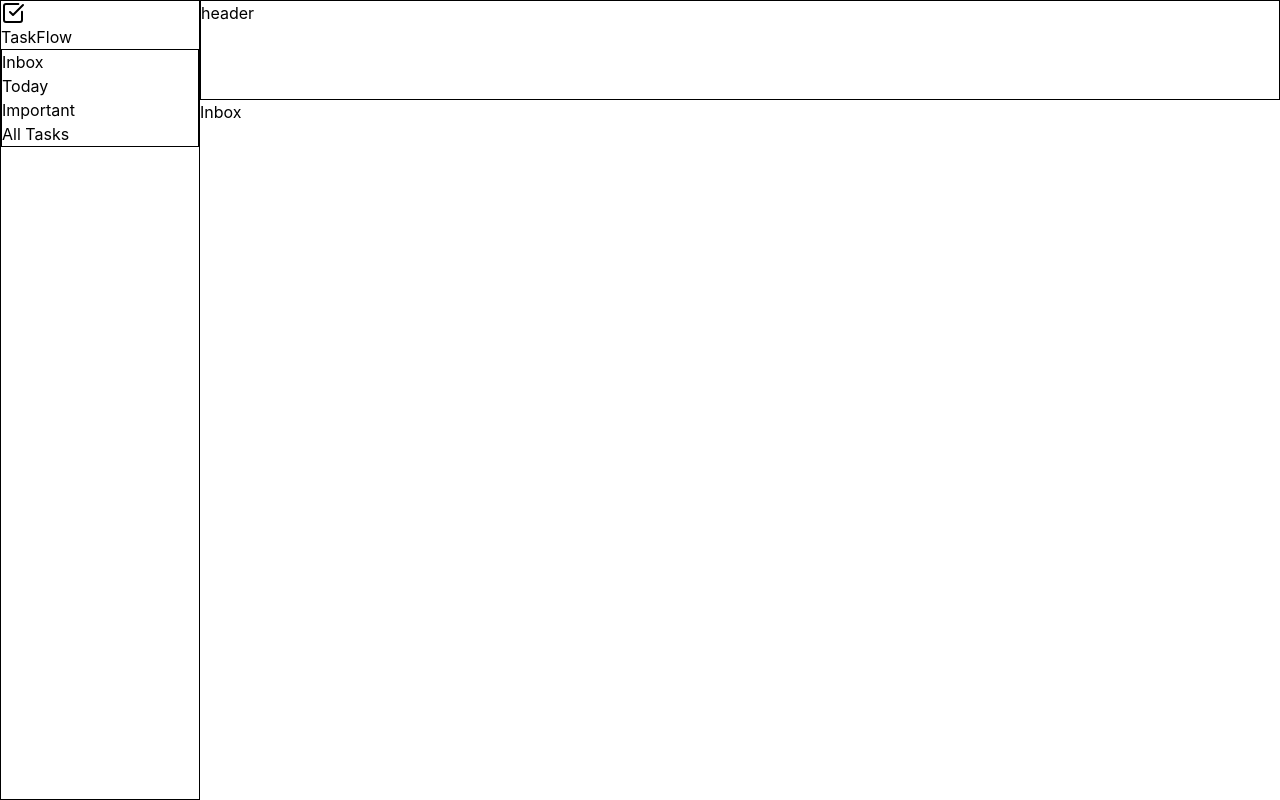
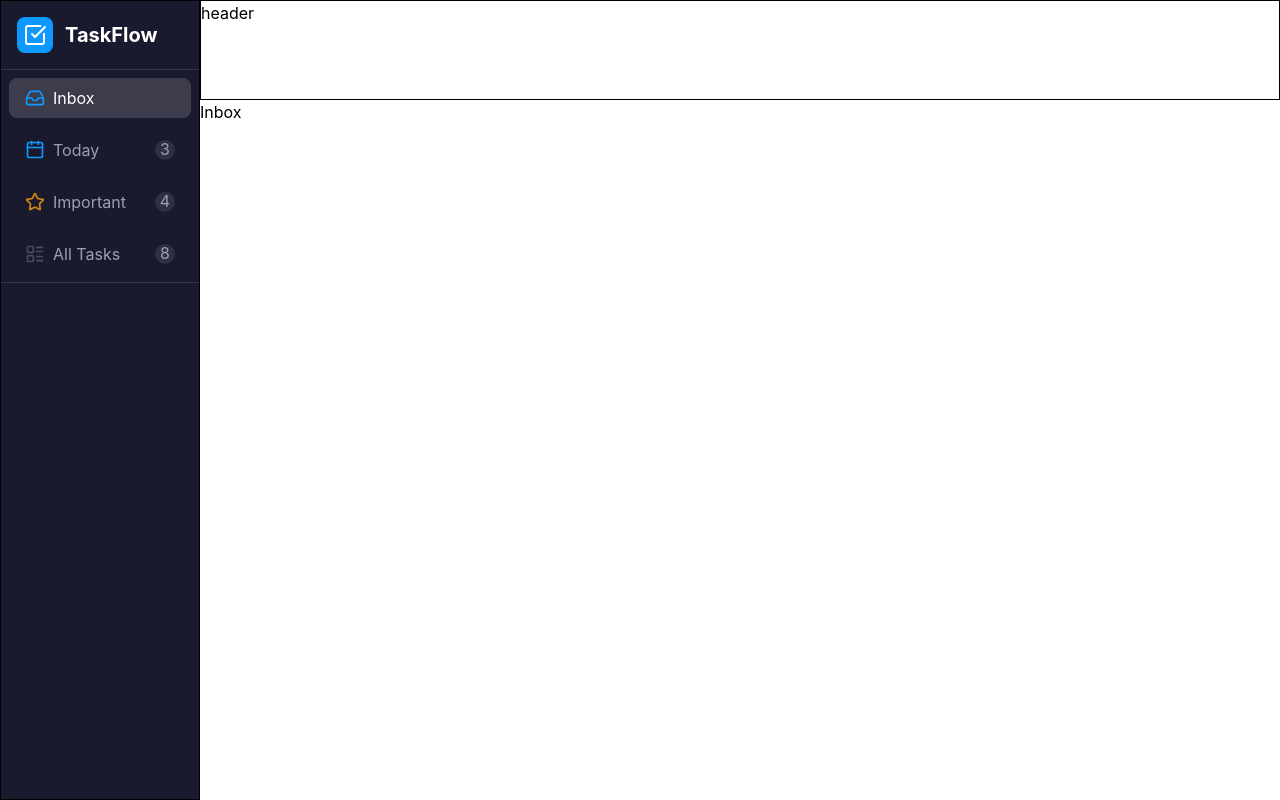
Before and after one commit to ekenekizi/task-flow, a Next.js app: page / in a window 1280 px wide. Built offline with nearby package versions, Linux system fonts and the light colour scheme.

Commit message:
finished the UI for the sidebar navigation

```diff
--- a/app/globals.css
+++ b/app/globals.css
@@ -5,9 +5,11 @@
   --color-secondary: #a871fe;
   --color-personal: #ec4899;
   --color-shopping: #22c55e;
+  --color-all: #434c61;
   --color-important: #d08811;
   --color-urgent: #f37575;
   --color-high: #fbaa71;
   --color-medium: #f0cd62;
   --color-tag: #ccafff;
+  --color-active: #3c3c4d;
 }
--- a/components/layout/SideBar.tsx
+++ b/components/layout/SideBar.tsx
@@ -1,3 +1,4 @@
+"use client";
 import Logo from "../ui/Logo";
 import {
   Calendar,
@@ -6,12 +7,14 @@ import {
   Star,
   type LucideIcon,
 } from "lucide-react";
+import NavItem from "../ui/NavItem";
 export default function SideBar() {
   interface NavItem {
     label: string;
     href: string;
     count: number;
     icon: LucideIcon;
+    iconColor: "text-primary" | "text-important" | "text-all";
   }
 
   const navItems: NavItem[] = [
@@ -20,34 +23,46 @@ export default function SideBar() {
       href: "/",
       count: 0,
       icon: Inbox,
+      iconColor: "text-primary",
     },
     {
       label: "Today",
       href: "/today",
       count: 3,
       icon: Calendar,
+      iconColor: "text-primary",
     },
     {
       label: "Important",
       href: "/important",
       count: 4,
       icon: Star,
+      iconColor: "text-important",
     },
     {
       label: "All Tasks",
-      href: "/",
+      href: "/all",
       count: 8,
       icon: LayoutList,
+      iconColor: "text-all",
     },
   ];
   return (
-    <aside className="border col-start-1 col-end-2 h-screen row-start-1 row-end-3 ">
+    <aside className="border col-start-1 col-end-2 h-screen row-start-1 row-end-3 bg-[#1a1a2e] ">
       <Logo />
 
-      <nav className="border">
-        <ul>
+      <nav className="border-y border-[#373749] p-2">
+        <ul className="space-y-3">
           {navItems.map((item) => (
-            <li key={item.label}>{item.label}</li>
+            <li key={item.label}>
+              <NavItem
+                label={item.label}
+                href={item.href}
+                count={item.count}
+                icon={item.icon}
+                iconColor={item.iconColor}
+              />
+            </li>
           ))}
         </ul>
       </nav>
--- a/components/ui/Logo.tsx
+++ b/components/ui/Logo.tsx
@@ -2,11 +2,11 @@ import { SquareCheckBig } from "lucide-react";
 
 export default function Logo() {
   return (
-    <div>
-      <div>
-        <SquareCheckBig />
+    <div className="flex gap-3 items-center p-4">
+      <div className="p-1.5 bg-primary rounded-lg w-fit">
+        <SquareCheckBig className="text-white" />
       </div>
-      <p>TaskFlow</p>
+      <p className="font-bold text-xl text-white">TaskFlow</p>
     </div>
   );
 }
--- /dev/null
+++ b/components/ui/NavItem.tsx
@@ -0,0 +1,43 @@
+"use client";
+import type { LucideIcon } from "lucide-react";
+import Link from "next/link";
+import { usePathname } from "next/navigation";
+
+type IconColor = "text-primary" | "text-important" | "text-all";
+
+interface NavItemProps {
+  label: string;
+  icon: LucideIcon;
+  count: number;
+  href: string;
+  iconColor: IconColor;
+}
+
+export default function NavItem({
+  label,
+  icon: Icon,
+  count,
+  href,
+  iconColor,
+}: NavItemProps) {
+  const pathname = usePathname();
+  const isActive = pathname === href;
+  return (
+    <Link
+      href={href}
+      className={`flex justify-between items-center group transition-all duration-200 px-4 py-2  rounded-lg ${isActive ? "bg-active text-white" : "text-gray-400 hover:bg-active/40 hover:text-gray-300"}`}
+    >
+      <div className="flex items-center gap-2">
+        <Icon size={20} className={`${iconColor}`} />
+        <span className="">{label}</span>
+      </div>
+      {count > 0 ? (
+        <div
+          className={`h-5 w-5 rounded-full  flex justify-center items-center ${isActive ? "bg-[#636371]" : "hover:text-gray-200 group-hover:bg-[#454555] bg-[#303042]"}`}
+        >
+          <p className="mb-0.5">{count}</p>
+        </div>
+      ) : null}
+    </Link>
+  );
+}
```
